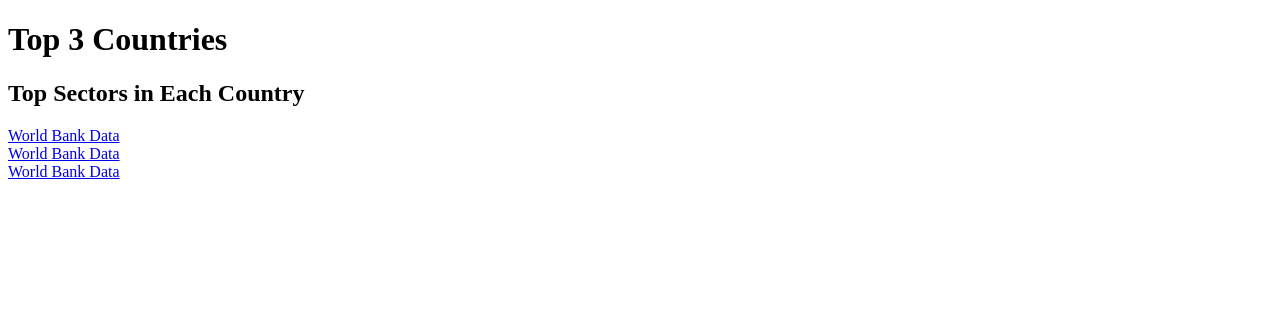
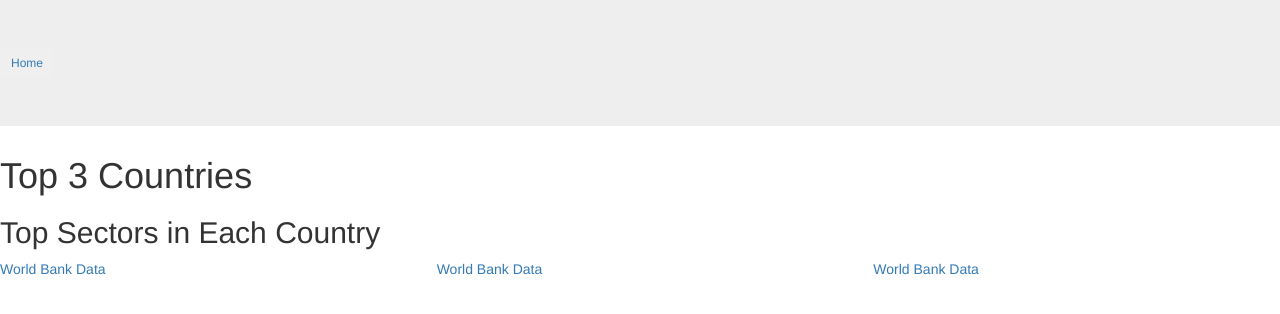
Before and after one commit to subhasushi/Kiva_Analysis, a Flask app: page /topCountriesByLoanCount in a window 1280 px wide. Shown: the top 314 px of the page. Run offline with Flask 2, Linux system fonts and the light colour scheme; parts of the project's set-up code (start-up, migrations or seed data) failed here and were passed over; some libraries are stand-ins or nearby versions.

Commit message:
heroku template fixure

```diff
--- a/templates/topCountry.html
+++ b/templates/topCountry.html
@@ -5,10 +5,20 @@
     <meta name="viewport" content="width=device-width, initial-scale=1.0">
     <meta http-equiv="X-UA-Compatible" content="ie=edge">
     <title>Top 3 Countries by Loan Count</title>
+    <link rel="stylesheet" href="https://maxcdn.bootstrapcdn.com/bootstrap/3.3.7/css/bootstrap.min.css" integrity="sha384-BVYiiSIFeK1dGmJRAkycuHAHRg32OmUcww7on3RYdg4Va+PmSTsz/K68vbdEjh4u" crossorigin="anonymous">
 
-</head>
-<body>
+    <!-- Optional theme -->
+    <link rel="stylesheet" href="https://maxcdn.bootstrapcdn.com/bootstrap/3.3.7/css/bootstrap-theme.min.css" integrity="sha384-rHyoN1iRsVXV4nD0JutlnGaslCJuC7uwjduW9SVrLvRYooPp2bWYgmgJQIXwl/Sp" crossorigin="anonymous">
 
+ </head>
+ <body>
+     <div class="jumbotron">
+         <a href="/">
+             <button type="button" class="btn btn-sm">
+                     Home
+             </button>
+        </a>
+     </div>
 
         <div class = "barplot" id="barplot"></div>
 
```
